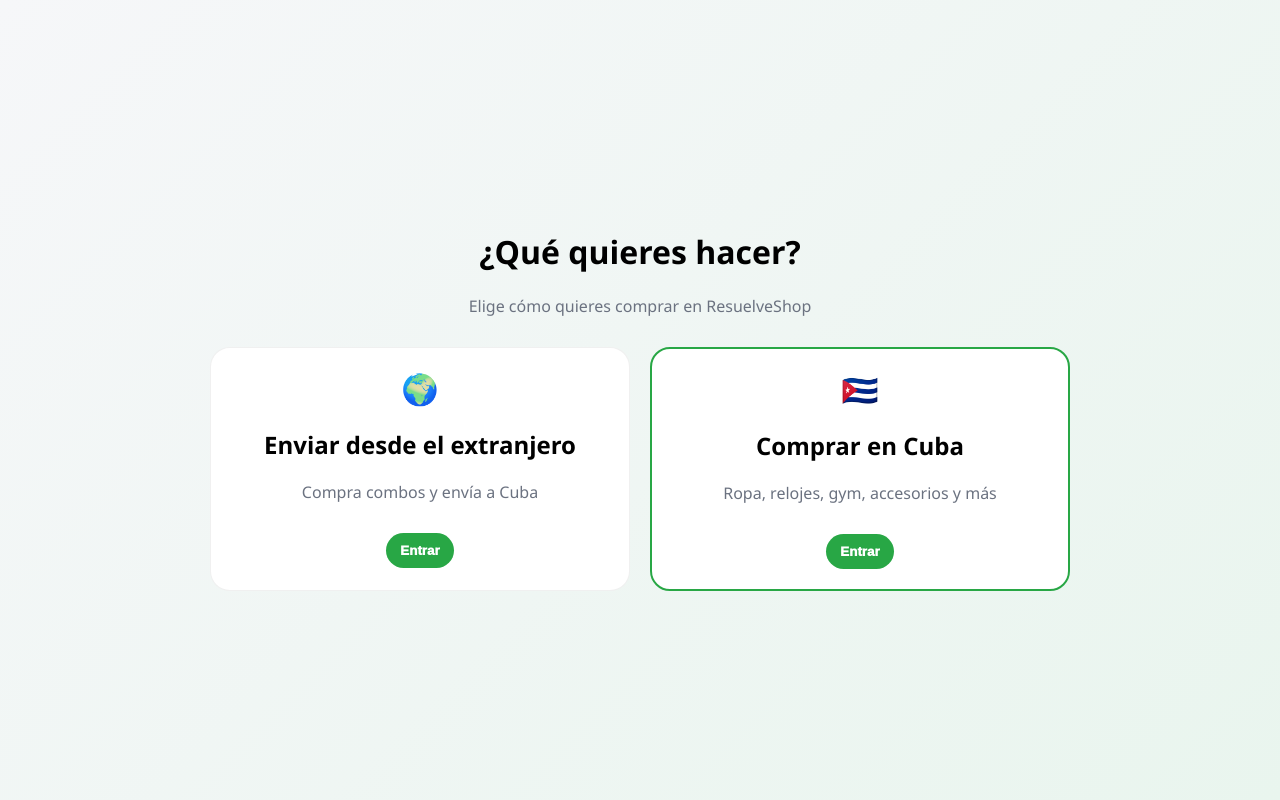
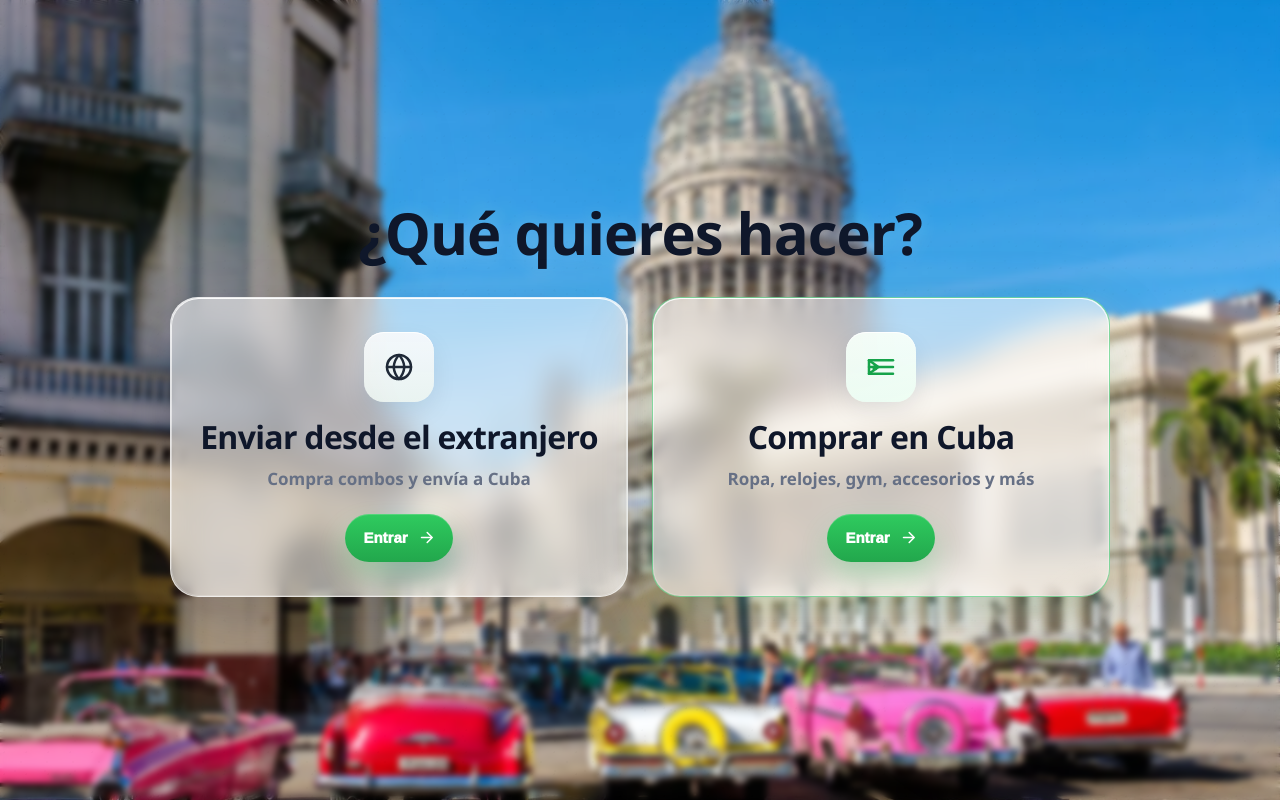
Before and after one commit to basultodaniel20-source/resuelveshop, a Vue app: page / in a window 1280 px wide. Built offline with nearby package versions, Linux system fonts and the light colour scheme.

Commit message:
actualizar

```diff
--- a/src/views/SelectorInicial.vue
+++ b/src/views/SelectorInicial.vue
@@ -1,22 +1,112 @@
 <template>
-  <div class="selector">
+  <div
+    class="selector"
+    @mousemove="handleMouseMove"
+    @mouseleave="resetParallax"
+    :style="bgStyle"
+  >
+    <div class="overlay"></div>
+    <div class="noise"></div>
+
+    <div class="bg-glow bg-glow-1"></div>
+    <div class="bg-glow bg-glow-2"></div>
+
     <div class="box">
-      <h1>¿Qué quieres hacer?</h1>
-      <p>Elige cómo quieres comprar en ResuelveShop</p>
+      <div class="head fade-up">
+        <h1>¿Qué quieres hacer?</h1>
+      </div>
 
       <div class="opciones">
-        <div class="card" @click="goInternacional">
-          <div class="ico">🌍</div>
+        <div
+          class="card fade-up delay-1"
+          @click="goInternacional"
+          role="button"
+          tabindex="0"
+          @keyup.enter="goInternacional"
+        >
+          <div class="ico-wrap">
+            <svg
+              class="ico"
+              viewBox="0 0 24 24"
+              fill="none"
+              stroke="currentColor"
+              stroke-width="1.9"
+              stroke-linecap="round"
+              stroke-linejoin="round"
+              aria-hidden="true"
+            >
+              <circle cx="12" cy="12" r="9"></circle>
+              <path d="M3 12h18"></path>
+              <path d="M12 3a15 15 0 0 1 4 9 15 15 0 0 1-4 9 15 15 0 0 1-4-9 15 15 0 0 1 4-9z"></path>
+            </svg>
+          </div>
+
           <h2>Enviar desde el extranjero</h2>
           <p>Compra combos y envía a Cuba</p>
-          <button>Entrar</button>
+
+          <button class="enter-btn" type="button" tabindex="-1">
+            <span>Entrar</span>
+            <svg
+              class="arrow"
+              viewBox="0 0 24 24"
+              fill="none"
+              stroke="currentColor"
+              stroke-width="2.2"
+              stroke-linecap="round"
+              stroke-linejoin="round"
+              aria-hidden="true"
+            >
+              <path d="M5 12h14"></path>
+              <path d="M13 5l7 7-7 7"></path>
+            </svg>
+          </button>
         </div>
 
-        <div class="card cuba" @click="goCuba">
-          <div class="ico">🇨🇺</div>
+        <div
+          class="card cuba fade-up delay-2"
+          @click="goCuba"
+          role="button"
+          tabindex="0"
+          @keyup.enter="goCuba"
+        >
+          <div class="ico-wrap cuba-ico">
+            <svg
+              class="ico"
+              viewBox="0 0 24 24"
+              fill="none"
+              stroke="currentColor"
+              stroke-width="1.9"
+              stroke-linecap="round"
+              stroke-linejoin="round"
+              aria-hidden="true"
+            >
+              <path d="M3 7h18"></path>
+              <path d="M3 12h18"></path>
+              <path d="M3 17h18"></path>
+              <path d="M3 7l7 5-7 5V7z"></path>
+              <path d="M7.1 12l.3-.9.3.9h1l-.8.6.3.9-.8-.6-.8.6.3-.9-.8-.6h1z"></path>
+            </svg>
+          </div>
+
           <h2>Comprar en Cuba</h2>
           <p>Ropa, relojes, gym, accesorios y más</p>
-          <button>Entrar</button>
+
+          <button class="enter-btn" type="button" tabindex="-1">
+            <span>Entrar</span>
+            <svg
+              class="arrow"
+              viewBox="0 0 24 24"
+              fill="none"
+              stroke="currentColor"
+              stroke-width="2.2"
+              stroke-linecap="round"
+              stroke-linejoin="round"
+              aria-hidden="true"
+            >
+              <path d="M5 12h14"></path>
+              <path d="M13 5l7 7-7 7"></path>
+            </svg>
+          </button>
         </div>
       </div>
     </div>
@@ -24,9 +114,13 @@
 </template>
 
 <script setup>
+import { ref, computed } from "vue"
 import { useRouter } from "vue-router"
 
 const router = useRouter()
+
+const mouseX = ref(0)
+const mouseY = ref(0)
 
 function goInternacional() {
   router.push("/internacional")
@@ -35,70 +129,425 @@ function goInternacional() {
 function goCuba() {
   router.push("/cuba")
 }
+
+function handleMouseMove(e) {
+  const { innerWidth, innerHeight } = window
+  const x = (e.clientX / innerWidth - 0.5) * 16
+  const y = (e.clientY / innerHeight - 0.5) * 16
+  mouseX.value = x
+  mouseY.value = y
+}
+
+function resetParallax() {
+  mouseX.value = 0
+  mouseY.value = 0
+}
+
+const bgStyle = computed(() => ({
+  "--bg-pos-x": `calc(50% + ${mouseX.value}px)`,
+  "--bg-pos-y": `calc(50% + ${mouseY.value}px)`,
+}))
 </script>
 
 <style scoped>
 .selector{
+  --bg-pos-x: 50%;
+  --bg-pos-y: 50%;
+  position: relative;
   min-height: 100vh;
   display:flex;
   align-items:center;
   justify-content:center;
-  background: linear-gradient(135deg,#f6f7f9,#e9f5ee);
+  padding: 24px;
+  overflow: hidden;
+  background-image: url("/img/banners/kuba_havanna_huvudbild.webp");
+  background-size: cover;
+  background-position: var(--bg-pos-x) var(--bg-pos-y);
+  background-repeat: no-repeat;
+  transition: background-position .25s ease-out;
+}
+.overlay{
+  position: absolute;
+  inset: 0;
+  z-index: 1;
+
+  background:
+    linear-gradient(
+      180deg,
+      rgba(245,247,247,0.48)
+      rgba(240,244,243,0.42)
+      rgba(235,241,239,0.55)
+    );
+
+  backdrop-filter: blur(3px);
+  -webkit-backdrop-filter: blur(3px);
+}
+.noise{
+  position: absolute;
+  inset: 0;
+  z-index: 1;
+  opacity: .045;
+  pointer-events: none;
+  background-image:
+    radial-gradient(circle at 20% 20%, rgba(0,0,0,.35) 0 1px, transparent 1px),
+    radial-gradient(circle at 80% 30%, rgba(0,0,0,.25) 0 1px, transparent 1px),
+    radial-gradient(circle at 50% 70%, rgba(0,0,0,.25) 0 1px, transparent 1px);
+  background-size: 22px 22px, 26px 26px, 30px 30px;
+}
+
+.bg-glow{
+  position: absolute;
+  z-index: 1;
+  border-radius: 999px;
+  filter: blur(80px);
+  opacity: .42;
+  pointer-events: none;
+}
+
+.bg-glow-1{
+  width: 280px;
+  height: 280px;
+  background: rgba(34, 197, 94, 0.16);
+  top: 7%;
+  left: 6%;
+}
+
+.bg-glow-2{
+  width: 340px;
+  height: 340px;
+  background: rgba(59, 130, 246, 0.10);
+  right: 4%;
+  bottom: 6%;
 }
 
 .box{
+  position: relative;
+  z-index: 2;
   text-align:center;
-  max-width: 900px;
+  max-width: 980px;
   width: 100%;
   padding: 20px;
 }
 
-h1{
-  font-size: 32px;
-  font-weight: 1000;
+.head{
+  margin-bottom: 34px;
 }
 
-p{
-  color:#6b7280;
-  margin-top:8px;
+h1{
+  margin: 0;
+  font-size: clamp(34px, 5vw, 58px);
+  line-height: 1.02;
+  font-weight: 1000;
+  letter-spacing: -1px;
+  color: #0f172a;
+  text-shadow: 0 2px 20px rgba(255,255,255,0.22);
+}
+
+.head p{
+  color:#667085;
+  margin-top:12px;
+  font-size: 18px;
+  font-weight: 600;
+  line-height: 1.45;
 }
 
 .opciones{
-  margin-top:30px;
   display:grid;
   grid-template-columns: 1fr 1fr;
-  gap:20px;
+  gap:24px;
 }
 
 .card{
-  background:white;
-  border-radius:20px;
-  padding:20px;
-  cursor:pointer;
-  border:1px solid rgba(0,0,0,0.06);
-  transition: all .2s ease;
+  position: relative;
+  overflow: hidden;
+  background: rgba(255,255,255,0.54);
+  backdrop-filter: blur(14px) saturate(0.95);
+  -webkit-backdrop-filter: blur(14px) saturate(0.95);
+  border-radius: 28px;
+  padding: 34px 28px;
+  cursor: pointer;
+  border: 1px solid rgba(255,255,255,0.65);
+  box-shadow:
+    0 20px 40px rgba(15, 23, 42, 0.10),
+    0 32px 80px rgba(15, 23, 42, 0.12),
+    inset 0 1px 0 rgba(255,255,255,0.72);
+  transition:
+    transform .28s ease,
+    box-shadow .28s ease,
+    border-color .28s ease,
+    background .28s ease;
+}
+
+.card::before{
+  content:"";
+  position:absolute;
+  inset:0;
+  border-radius: inherit;
+  padding: 1px;
+  background: linear-gradient(
+    180deg,
+    rgba(255,255,255,0.8),
+    rgba(255,255,255,0.18)
+  );
+  -webkit-mask:
+    linear-gradient(#fff 0 0) content-box,
+    linear-gradient(#fff 0 0);
+  -webkit-mask-composite: xor;
+          mask-composite: exclude;
+  pointer-events:none;
+}
+
+.card::after{
+  content:"";
+  position:absolute;
+  inset:auto -20% -45% auto;
+  width: 180px;
+  height: 180px;
+  border-radius: 999px;
+  background: radial-gradient(circle, rgba(255,255,255,0.28), transparent 70%);
+  opacity: .55;
+  pointer-events: none;
 }
 
 .card:hover{
-  transform: translateY(-4px);
-  box-shadow: 0 20px 40px rgba(0,0,0,0.08);
+  transform: translateY(-9px) scale(1.012);
+  background: rgba(255,255,255,0.68);
+  border-color: rgba(34,197,94,0.16);
+  box-shadow:
+    0 26px 52px rgba(15, 23, 42, 0.14),
+    0 42px 100px rgba(15, 23, 42, 0.16),
+    inset 0 1px 0 rgba(255,255,255,0.85);
 }
 
 .card.cuba{
-  border: 2px solid #28a745;
+  border: 1.5px solid rgba(34, 197, 94, 0.52);
+  box-shadow:
+    0 20px 40px rgba(34, 197, 94, 0.10),
+    0 30px 84px rgba(15, 23, 42, 0.14),
+    inset 0 1px 0 rgba(255,255,255,0.76);
+}
+
+.card.cuba:hover{
+  border-color: rgba(34, 197, 94, 0.75);
+  box-shadow:
+    0 26px 52px rgba(34, 197, 94, 0.16),
+    0 42px 100px rgba(15, 23, 42, 0.18),
+    inset 0 1px 0 rgba(255,255,255,0.85);
+}
+
+.ico-wrap{
+  width: 70px;
+  height: 70px;
+  margin: 0 auto 18px;
+  display: grid;
+  place-items: center;
+  border-radius: 20px;
+  background: linear-gradient(180deg, rgba(248,250,252,0.92) 0%, rgba(238,246,241,0.9) 100%);
+  color: #1f2937;
+  box-shadow:
+    inset 0 1px 0 rgba(255,255,255,0.9),
+    0 10px 24px rgba(15, 23, 42, 0.08);
+  transition: transform .28s ease, box-shadow .28s ease;
+}
+
+.cuba-ico{
+  color: #16a34a;
+  background: linear-gradient(180deg, rgba(247,255,249,0.95) 0%, rgba(236,253,243,0.95) 100%);
+}
+
+.card:hover .ico-wrap{
+  transform: translateY(-2px) scale(1.03);
+  box-shadow:
+    inset 0 1px 0 rgba(255,255,255,0.95),
+    0 14px 30px rgba(15, 23, 42, 0.10);
 }
 
 .ico{
-  font-size:30px;
+  width: 32px;
+  height: 32px;
 }
 
-button{
-  margin-top:14px;
-  padding:10px 14px;
+.card h2{
+  margin: 0;
+  font-size: clamp(26px, 2.5vw, 40px);
+  line-height: 1.08;
+  font-weight: 1000;
+  color: #0f172a;
+  letter-spacing: -0.7px;
+}
+
+.card p{
+  color:#667085;
+  margin: 12px auto 0;
+  max-width: 320px;
+  font-size: 17px;
+  line-height: 1.5;
+  font-weight: 600;
+}
+
+.enter-btn{
+  margin-top: 22px;
+  padding: 0 18px;
+  min-height: 48px;
   border:none;
   border-radius:999px;
-  background:#28a745;
+  background: linear-gradient(180deg, #2fcb5f 0%, #22a74c 100%);
   color:white;
   font-weight:1000;
+  font-size:15px;
+  display:inline-flex;
+  align-items:center;
+  justify-content:center;
+  gap:10px;
+  box-shadow:
+    0 14px 28px rgba(34,197,94,0.24),
+    inset 0 1px 0 rgba(255,255,255,0.18);
+  transition: transform .22s ease, box-shadow .22s ease, gap .22s ease;
+  pointer-events:none;
+}
+
+.arrow{
+  width: 17px;
+  height: 17px;
+  transition: transform .22s ease;
+}
+
+.card:hover .enter-btn{
+  transform: translateY(-1px);
+  gap: 12px;
+  box-shadow:
+    0 18px 34px rgba(34,197,94,0.30),
+    inset 0 1px 0 rgba(255,255,255,0.18);
+}
+
+.card:hover .arrow{
+  transform: translateX(3px);
+}
+
+.fade-up{
+  opacity: 0;
+  transform: translateY(24px);
+  animation: fadeUp .75s cubic-bezier(.22, 1, .36, 1) forwards;
+}
+
+.delay-1{
+  animation-delay: .10s;
+}
+
+.delay-2{
+  animation-delay: .20s;
+}
+
+@keyframes fadeUp{
+  to{
+    opacity: 1;
+    transform: translateY(0);
+  }
+}
+
+@media (max-width: 860px){
+  .selector{
+    background-position: center center;
+  }
+
+  .opciones{
+    grid-template-columns: 1fr;
+  }
+
+  .card{
+    padding: 28px 22px;
+    border-radius: 24px;
+  }
+
+  .head{
+    margin-bottom: 24px;
+  }
+
+  .head p{
+    font-size: 15px;
+  }
+
+  .card p{
+    font-size: 15px;
+  }
+}
+
+@media (max-width: 640px){
+  .selector{
+    padding: 14px;
+  }
+
+  .box{
+    padding: 8px;
+  }
+
+  h1{
+    font-size: 27px;
+    letter-spacing: -0.5px;
+  }
+
+  .head p{
+    margin-top: 8px;
+    font-size: 14px;
+  }
+
+  .opciones{
+    gap: 16px;
+  }
+
+  .card{
+    padding: 24px 18px;
+    border-radius: 22px;
+  }
+
+  .ico-wrap{
+    width: 58px;
+    height: 58px;
+    border-radius: 16px;
+    margin-bottom: 14px;
+  }
+
+  .ico{
+    width: 28px;
+    height: 28px;
+  }
+
+  .card h2{
+    font-size: 22px;
+  }
+
+  .card p{
+    font-size: 14px;
+    margin-top: 10px;
+  }
+
+  .enter-btn{
+    margin-top: 18px;
+    min-height: 44px;
+    font-size: 14px;
+    padding: 0 16px;
+  }
+
+  .arrow{
+    width: 15px;
+    height: 15px;
+  }
+
+  .bg-glow-1,
+  .bg-glow-2{
+    opacity: .28;
+  }
+}
+
+@media (prefers-reduced-motion: reduce){
+  .selector,
+  .card,
+  .ico-wrap,
+  .enter-btn,
+  .arrow,
+  .fade-up{
+    transition: none !important;
+    animation: none !important;
+  }
 }
 </style>
```
Also changed, not shown: public/img/banners/kuba_havanna_huvudbild.webp (added).
